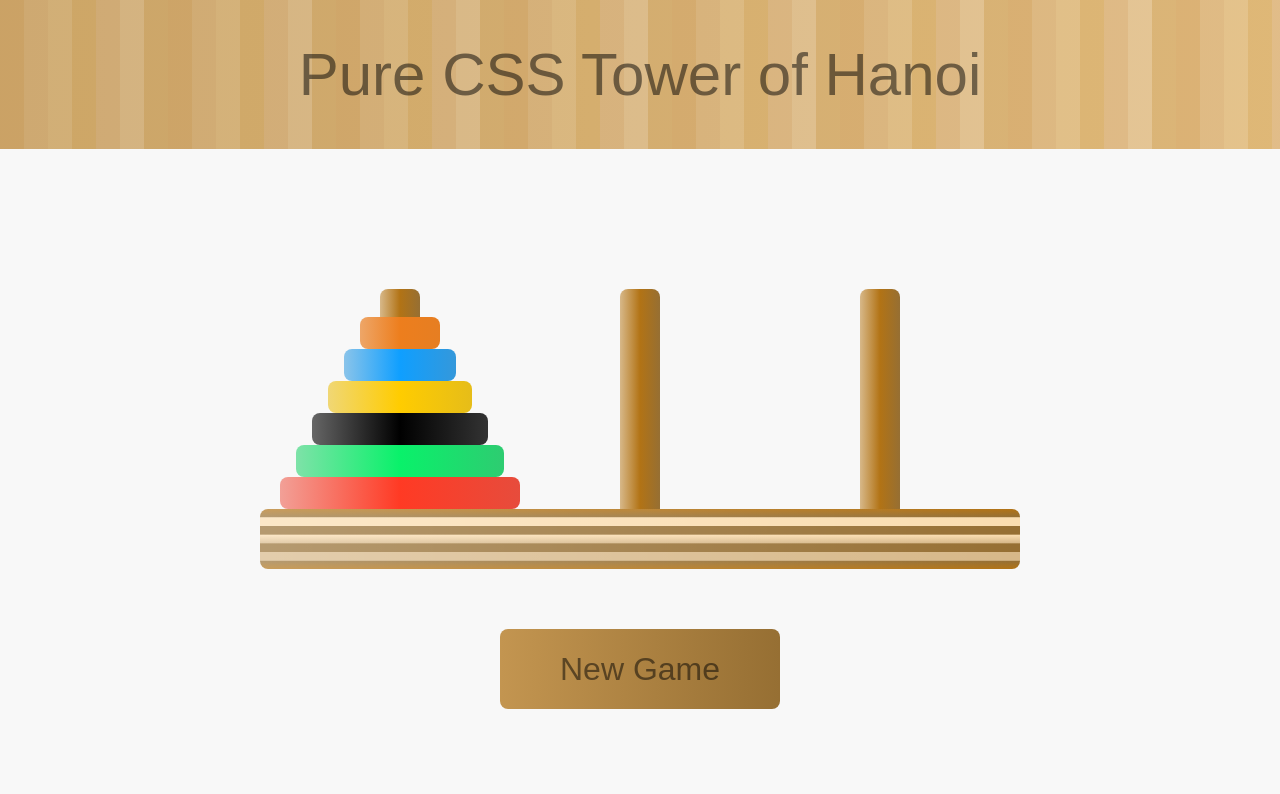
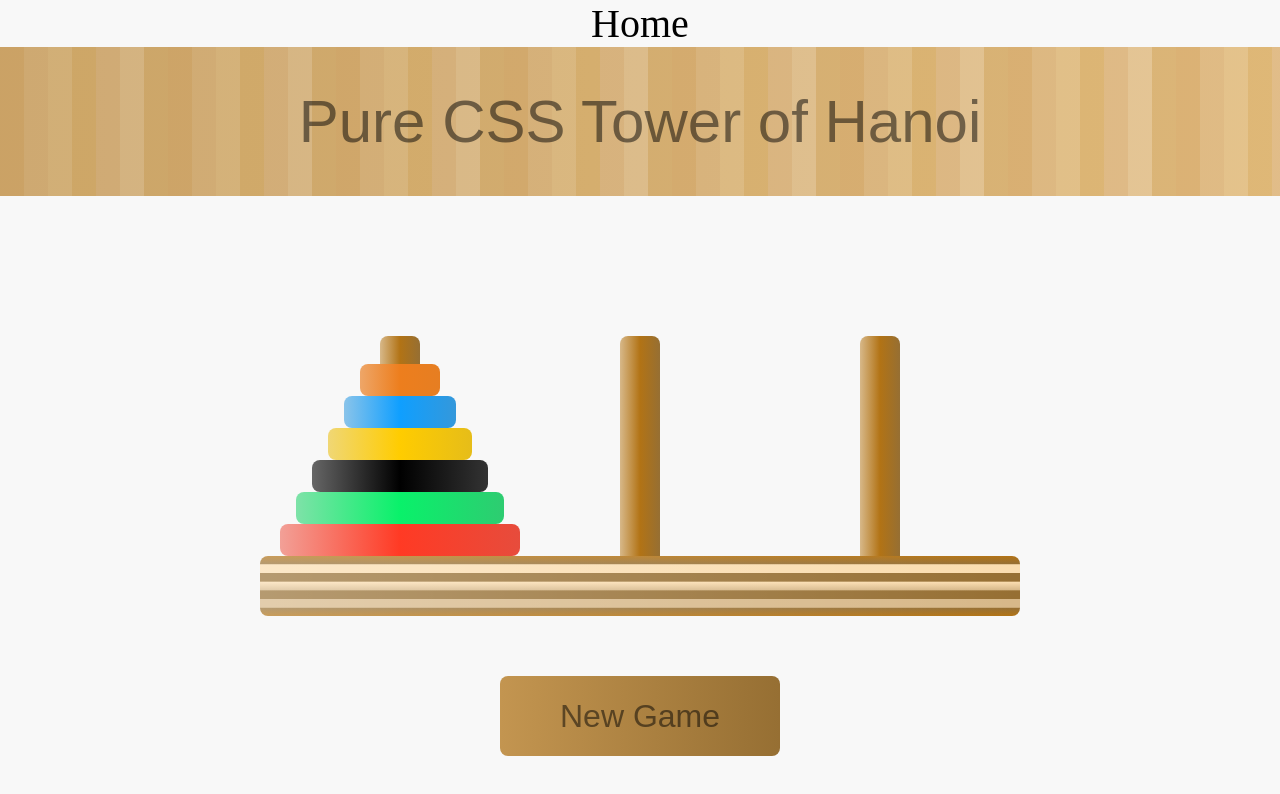
Before and after one commit to JonathanRoiz/Tower-of-Hanoi, a plain HTML site: page index.html in a window 1280 px wide. Drawn offline with Linux system fonts and the light colour scheme.

Commit message:
Update index.html

```diff
--- a/index.html
+++ b/index.html
@@ -1,5 +1,6 @@
 <html>
 <head>
+    <center><a href="https://jonathanroiz.github.io/" style="font-size: 40px; text-decoration: none; color:black;">Home</a></center>
 <style>
 /* Controls/Logic */
 label,
```
